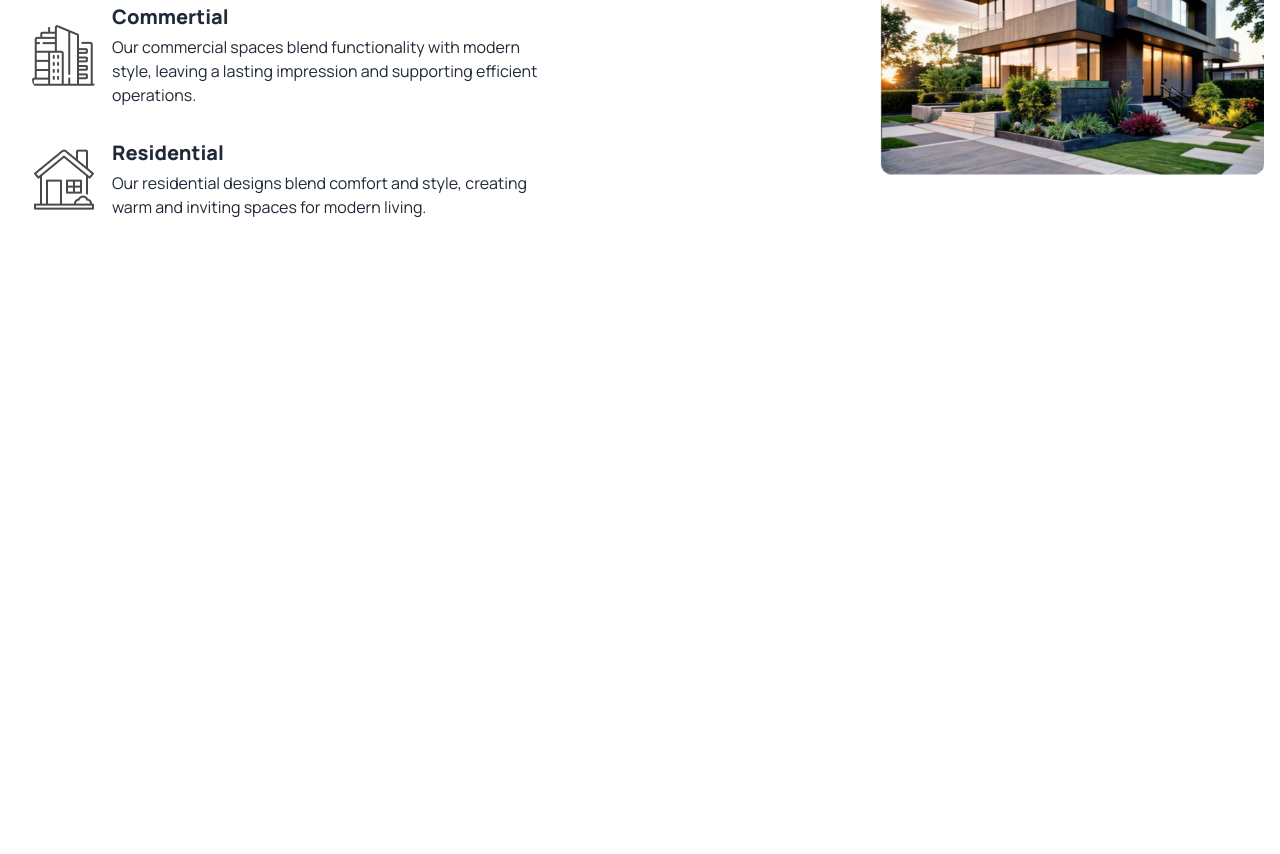
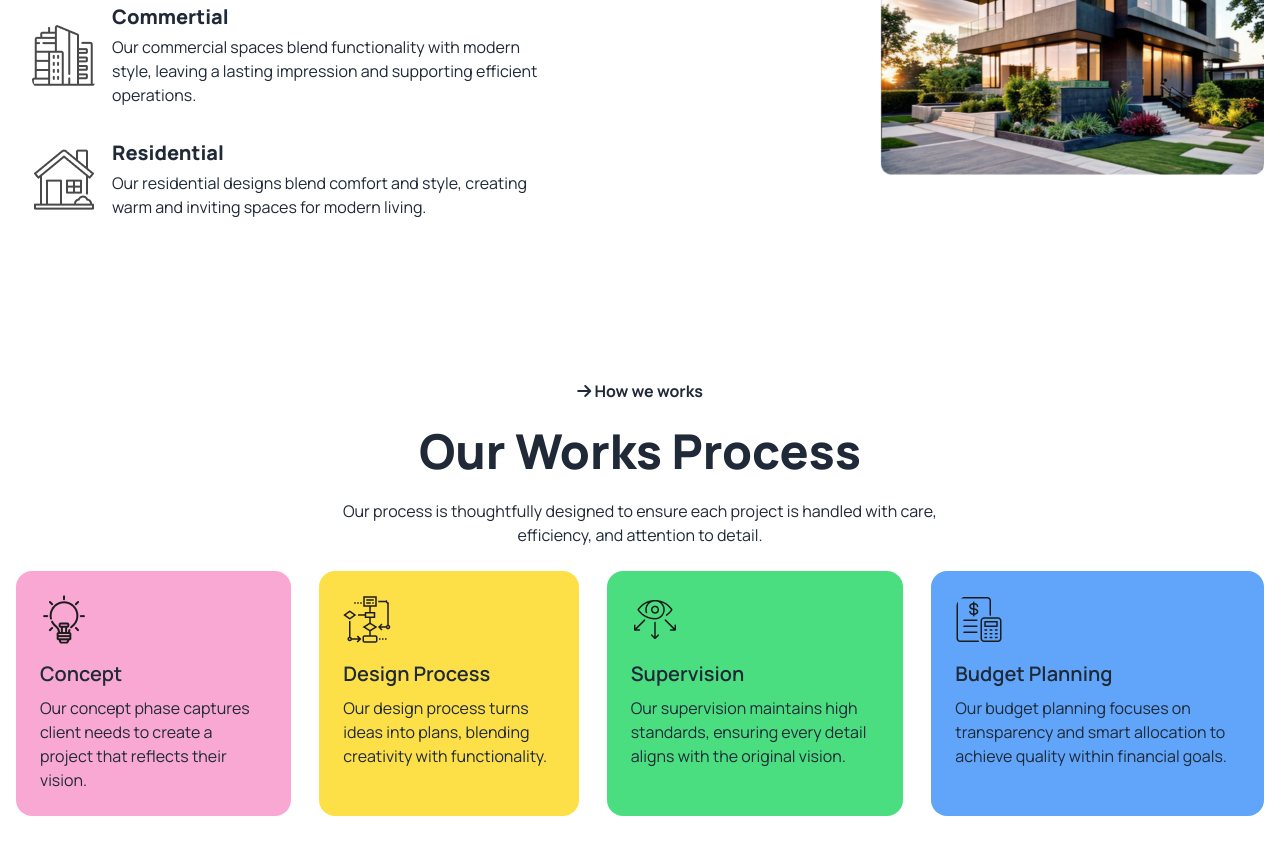
Before and after one commit to tkabir3066/house-site-assignment, a plain HTML site: page index.html in a window 1280 px wide. Shown: the part 1170-2024 px from the top of the page. Before the commit the page ends 1549 px from the top, so only its background shows below. Drawn offline with nearby package versions, Linux system fonts and the light colour scheme.

Commit message:
work process section completed

```diff
--- a/index.html
+++ b/index.html
@@ -217,6 +217,76 @@
         </div>
       </div>
     </section>
+
+     <!--? Work Process -->
+     <section class="md:mb-32 mb-10 px-4">
+      <div class="text-center md:w-1/2 mx-auto">
+        <h3 class="font-bold mb-6">
+          <i class="fa-solid fa-arrow-right"></i> How we works
+        </h3>
+        <h1 class="md:text-5xl text-3xl font-extrabold">Our Works Process</h1>
+        <p class="py-6">
+          Our process is thoughtfully designed to ensure each project is
+          handled with care, efficiency, and attention to detail.
+        </p>
+      </div>
+
+      <!-- Cards -->
+      <div class="flex justify-between flex-col lg:flex-row gap-7">
+        <!-- Card1 -->
+        <div class="card bg-pink-300 p-6">
+          <figure class="w-12 mb-4">
+            <img src="assets/concept.png" />
+          </figure>
+          <div class="card-body p-0">
+            <h2 class="card-title">Concept</h2>
+            <p>
+              Our concept phase captures client needs to create a project that
+              reflects their vision.
+            </p>
+          </div>
+        </div>
+        <!-- Card2 -->
+        <div class="card bg-yellow-300 p-6">
+          <figure class="w-12 mb-4">
+            <img src="assets/flow-chart.png" />
+          </figure>
+          <div class="card-body p-0">
+            <h2 class="card-title">Design Process</h2>
+            <p>
+              Our design process turns ideas into plans, blending creativity
+              with functionality.
+            </p>
+          </div>
+        </div>
+        <!-- Card3 -->
+        <div class="card bg-green-400 p-6">
+          <figure class="w-12 mb-4">
+            <img src="assets/vision.png" />
+          </figure>
+          <div class="card-body p-0">
+            <h2 class="card-title">Supervision</h2>
+            <p>
+              Our supervision maintains high standards, ensuring every detail
+              aligns with the original vision.
+            </p>
+          </div>
+        </div>
+        <!-- Card4 -->
+        <div class="card bg-blue-400 p-6">
+          <figure class="w-12 mb-4">
+            <img src="assets/budget-planning.png" />
+          </figure>
+          <div class="card-body p-0">
+            <h2 class="card-title">Budget Planning</h2>
+            <p>
+              Our budget planning focuses on transparency and smart allocation
+              to achieve quality within financial goals.
+            </p>
+          </div>
+        </div>
+      </div>
+    </section>
     </main>
 
 </html>
```
